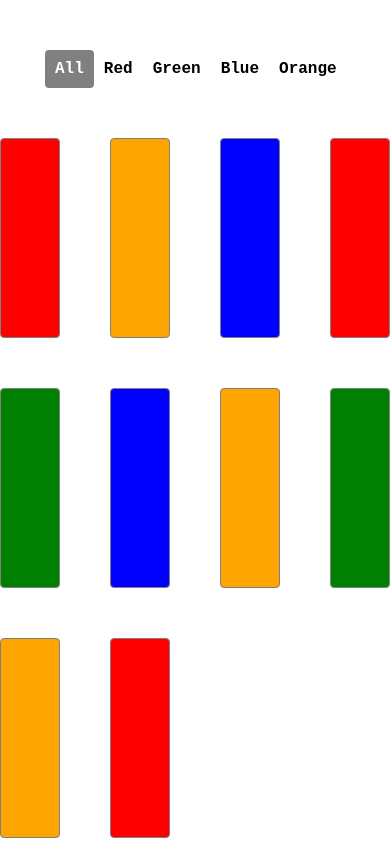
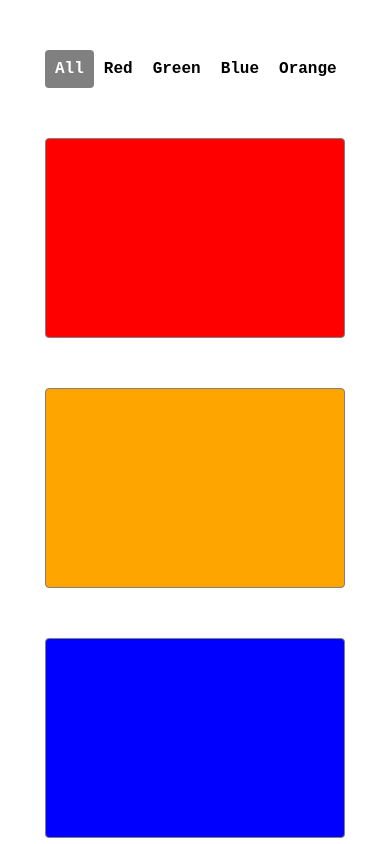
Before and after one commit to Programmer-Mehadi/filter-JavaScript, a plain HTML site: page index.html in a window 390 px wide. Shown: the top 844 px of the page. Drawn offline with Linux system fonts and the light colour scheme.

Commit message:
responsive done.

```diff
--- a/styles.css
+++ b/styles.css
@@ -6,6 +6,7 @@
 }
 #main_container {
   max-width: 1500px;
+  width: 98%;
   margin: 50px auto;
 }
 #filter_container {
@@ -21,12 +22,16 @@
 #item_container {
   display: grid;
   grid-template-columns: 1fr 1fr 1fr 1fr;
+  justify-content: space-around;
+  align-items: space-around;
   gap: 50px;
 }
 
 #item_container div {
   background-color: azure;
   width: 100%;
+  max-width: 300px;
+  margin: auto;
   height: 200px;
   border: 1px solid gray;
   border-radius: 4px;
@@ -59,3 +64,19 @@
 .hide {
   display: none;
 }
+
+@media screen and (max-width: 767px) {
+  #item_container {
+    grid-template-columns: 1fr;
+  }
+}
+@media screen and (min-width: 768px) and (max-width: 1024px) {
+  #item_container {
+    grid-template-columns: 1fr 1fr;
+  }
+}
+@media screen and (min-width: 1025px) and (max-width: 1324px) {
+  #item_container {
+    grid-template-columns: 1fr 1fr 1fr;
+  }
+}
```
